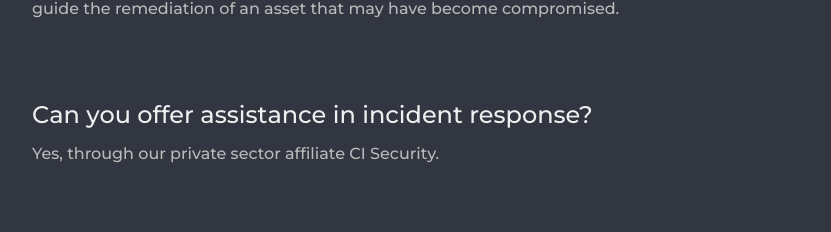
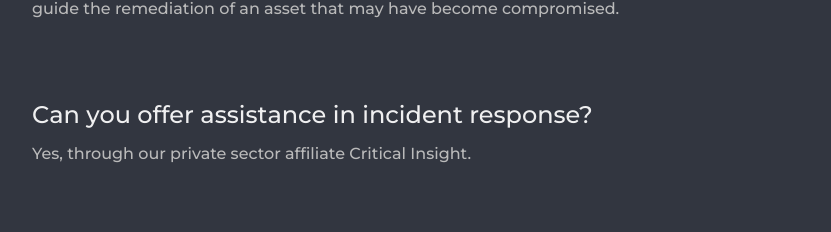
Before and after one commit to pisces-intl/pisces-intl.github.io, a Next.js app: page /partners/community in a window 1280 px wide. Shown: the part 1533-1765 px from the top of the page, without its empty margins (24-855 px from the left). Built offline with nearby package versions, Linux system fonts and the light colour scheme.

Commit message:
change ci security to critical insight

```diff
--- a/_data/board-data.js
+++ b/_data/board-data.js
@@ -1,7 +1,7 @@
 export const data = [
   {
     name: `Michael Hamilton, MS, CISSP`,
-    description: `Michael is the Founder and Chief Information Security Officer of CI Security and the Founder and Chairman of the Board of the PISCES Project. In a career spanning nearly 30 years, Michael has served as a Cybersecurity Policy Advisor for Washington State; Vice-Chair of the State, Local, Tribal, and Territorial Government Coordinating Council; Chief Information Security Officer for the City of Seattle; and Managing Consultant for VeriSign Global Security Consulting. In a previous life, he developed algorithms for hyperspectral remote sensing as an Ocean Scientist at the NASA Jet Propulsion Laboratory.`,
+    description: `Michael is the Founder and Chief Information Security Officer of Critical Insight and the Founder and Chairman of the Board of the PISCES Project. In a career spanning nearly 30 years, Michael has served as a Cybersecurity Policy Advisor for Washington State; Vice-Chair of the State, Local, Tribal, and Territorial Government Coordinating Council; Chief Information Security Officer for the City of Seattle; and Managing Consultant for VeriSign Global Security Consulting. In a previous life, he developed algorithms for hyperspectral remote sensing as an Ocean Scientist at the NASA Jet Propulsion Laboratory.`,
     image: `mh`
   },
   {
--- a/_data/community-data.js
+++ b/_data/community-data.js
@@ -29,7 +29,7 @@ export const data = [
   },
   {
     title: `Can you offer assistance in incident response?`,
-    text: `Yes, through our private sector affiliate CI Security.`
+    text: `Yes, through our private sector affiliate Critical Insight.`
   },
   {
     title: `Will students be able to read e-mail?`,
```
